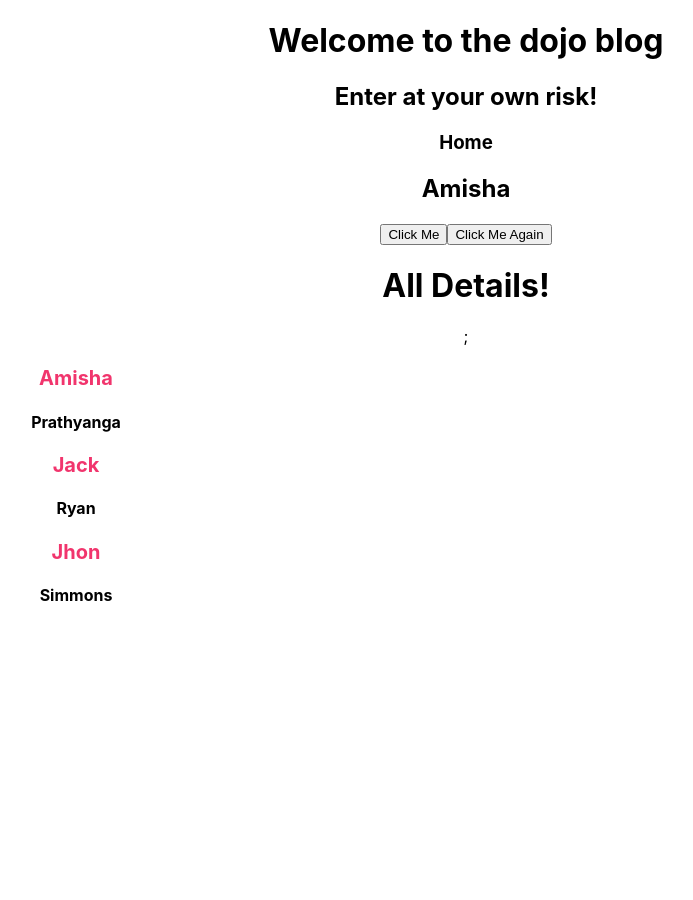
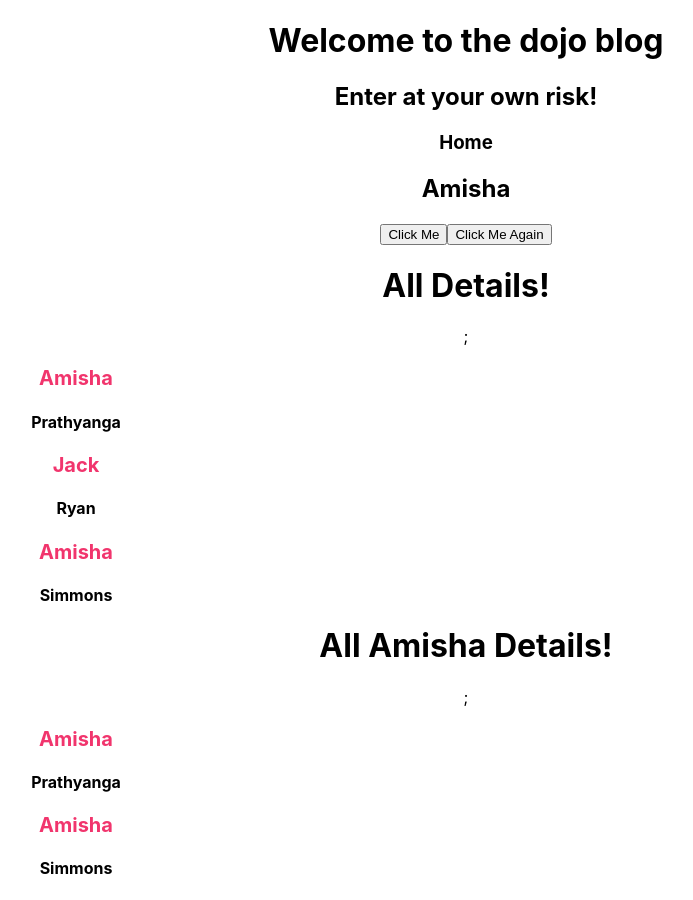
Before and after one commit to Amisha-Prathyanga/Self-Study, a React (Create React App) app in the folder NetNinjaReact/dojo-blog/: page / in a window 1280 px wide. Shown: the whole page, without its empty margins (174-867 px from the left). Before the commit the page ends 800 px from the top, so only its background shows below. Built offline with nearby package versions, Linux system fonts and the light colour scheme.

Commit message:
filter props(Reusing components)

```diff
--- a/NetNinjaReact/dojo-blog/src/components/Home.js
+++ b/NetNinjaReact/dojo-blog/src/components/Home.js
@@ -7,7 +7,7 @@ const Home = () => {
   const [details, setDetails] = useState([
     { fName: "Amisha", lName: "Prathyanga", age: 23 },
     { fName: "Jack", lName: "Ryan", age: 35 },
-    { fName: "Jhon", lName: "Simmons", age: 43 },
+    { fName: "Amisha", lName: "Simmons", age: 43 },
   ]);
 
   const handleClick = () => {
@@ -29,6 +29,7 @@ const Home = () => {
 
     {/* Props used to pass data from parent component to a child component */}
      <BlogList details={details} title="All Details!"/>
+     <BlogList details={details.filter((detail) => detail.fName === "Amisha")} title="All Amisha Details!"/>
     </div>
   );
 };
```
